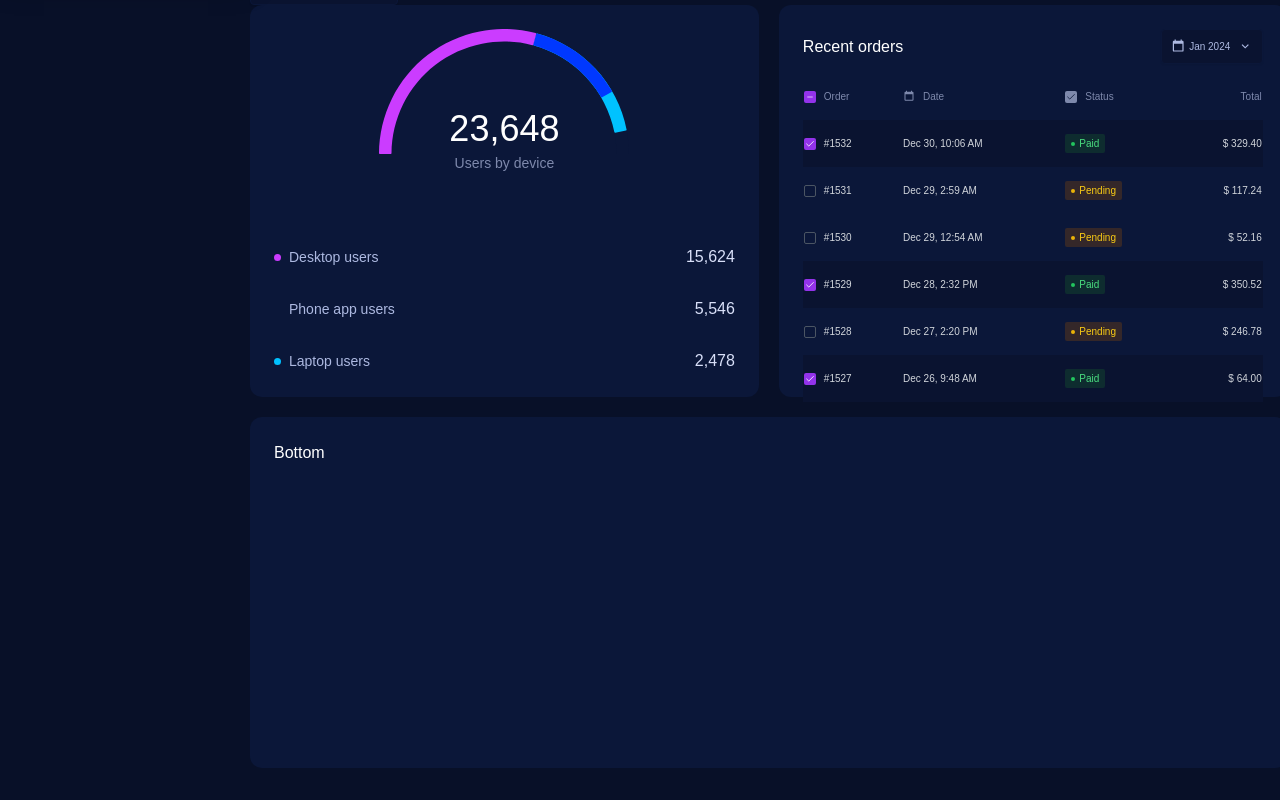
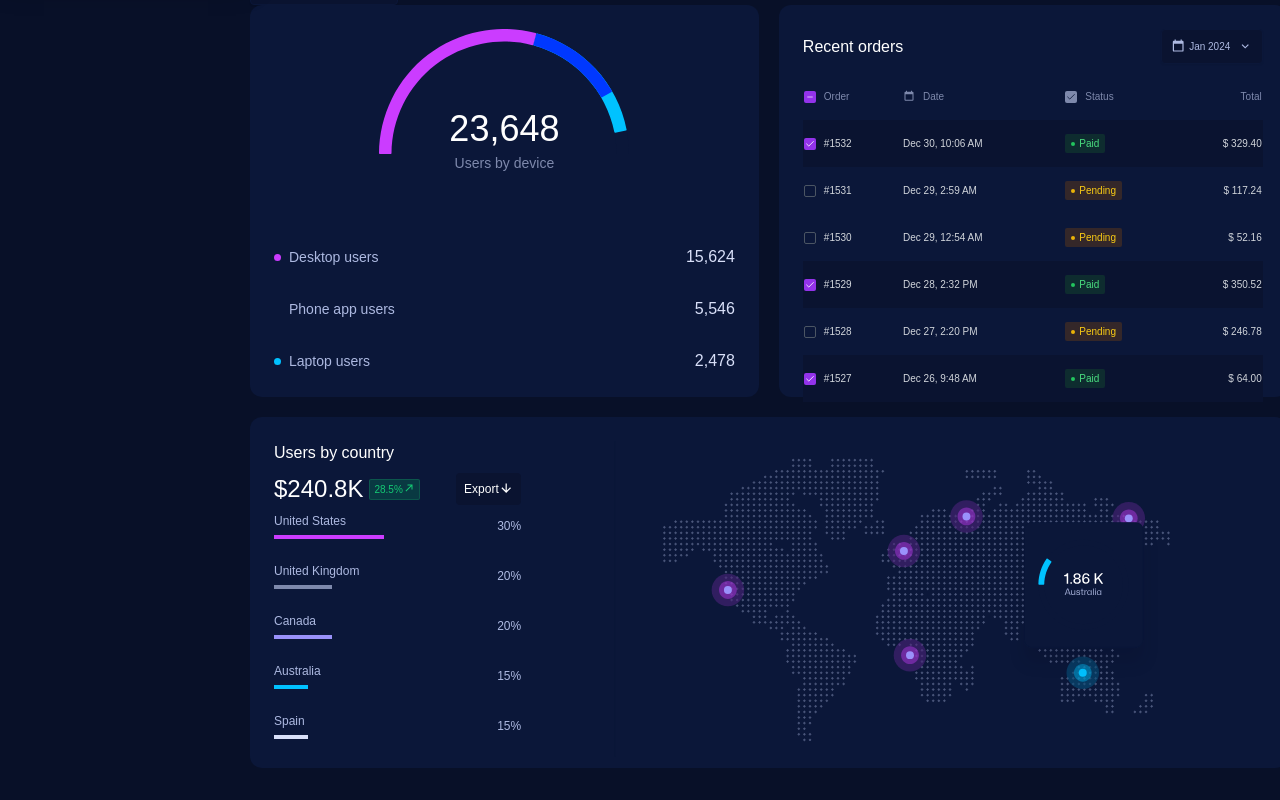
Before and after one commit to chompukyrc/full-stack-testing, a React (Vite) app in the folder frontend/: page / in a window 1280 px wide. Shown: the part 824-1624 px from the top of the page. Before the commit the page ends 1592 px from the top, so only its background shows below. Built offline with nearby package versions, Linux system fonts and the light colour scheme; no server answers.

Commit message:
[frontend] - dashboard - card 2 bottom

```diff
--- a/frontend/src/components/dashboard/dashboard2Bottom.tsx
+++ b/frontend/src/components/dashboard/dashboard2Bottom.tsx
@@ -1,5 +1,92 @@
+import Icon from "@mdi/react";
+import { mdiArrowDown, mdiArrowTopRight } from "@mdi/js";
+
 const Dashboard2Bottom: React.FC = () => {
-    return <div>Bottom</div>;
+    const countryData = [
+        {
+            country: "United States",
+            percentage: "30%",
+            color: "#cb3cff",
+            width: "110px",
+        },
+        {
+            country: "United Kingdom",
+            percentage: "20%",
+            color: "#7e89ac",
+            width: "58px",
+        },
+        {
+            country: "Canada",
+            percentage: "20%",
+            color: "#9991fa",
+            width: "58px",
+        },
+        {
+            country: "Australia",
+            percentage: "15%",
+            color: "#00c1ff",
+            width: "34px",
+        },
+        {
+            country: "Spain",
+            percentage: "15%",
+            color: "#d9e0f9",
+            width: "34px",
+        },
+    ];
+
+    return (
+        <div className="flex">
+            <div className="w-1/4">
+                <div>
+                    <div>Users by country</div>
+                    <div className=" flex justify-between items-center">
+                        <div className="justify-start items-center gap-1.5 inline-flex">
+                            <div className="text-white text-2xl leading-loose">
+                                $240.8K
+                            </div>
+                            <div
+                                className={`text-[10px] text-[#14CA74] border-[#14CA74] border-opacity-[0.2] border-[0.6px] bg-opacity-[0.2] px-1 py-[2px] flex h-fit bg-[#05c168] rounded-sm`}
+                            >
+                                28.5%
+                                <Icon path={mdiArrowTopRight} size={0.5}></Icon>
+                            </div>
+                        </div>
+                        <button className="p-2 rounded bg-[#0A1330] text-xs flex">
+                            Export
+                            <Icon path={mdiArrowDown} size={0.6}></Icon>
+                        </button>
+                    </div>
+                </div>
+                <div className="space-y-6 text-[#adb9e1] text-xs">
+                    {countryData.map(
+                        ({ country, percentage, color, width }) => (
+                            <div
+                                key={country}
+                                className="flex justify-between items-center"
+                            >
+                                <div>
+                                    <p className="mb-[6px]">{country}</p>
+                                    <div
+                                        className="h-[4px]"
+                                        style={{
+                                            backgroundColor: color,
+                                            width: width,
+                                        }}
+                                    ></div>
+                                </div>
+                                <div>{percentage}</div>
+                            </div>
+                        )
+                    )}
+                </div>
+            </div>
+            {/* map */}
+            <div className="w-3/4 flex justify-center items-center">
+                <img src="src/assets/map.svg" className=" w-[75%]" />
+            </div>
+        </div>
+    );
 };
 
 export default Dashboard2Bottom;
--- a/frontend/src/pages/dashboard/index.tsx
+++ b/frontend/src/pages/dashboard/index.tsx
@@ -8,7 +8,7 @@ import Dashboard2 from "../../components/dashboard/dashboard2";
 const Dashboard = () => {
     return (
         <Layout>
-            <div className=" pt-8 w-full max-w-[1046px] mx-auto">
+            <div className="py-8 w-full max-w-[1046px] mx-auto">
                 <Welcome />
                 <CardStat />
                 <Dashboard1 />
```
Also changed, not shown: frontend/src/assets/map.svg (added).
